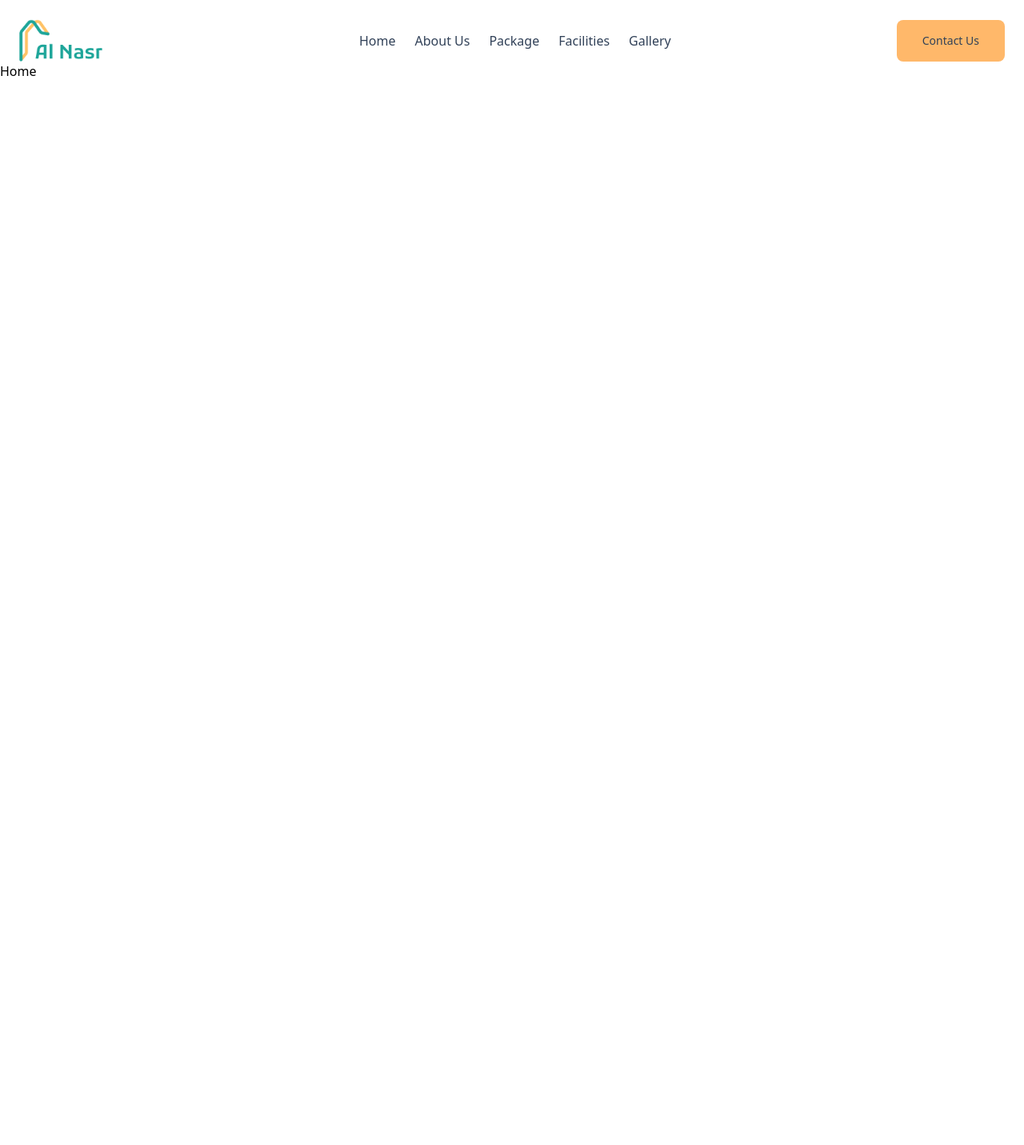
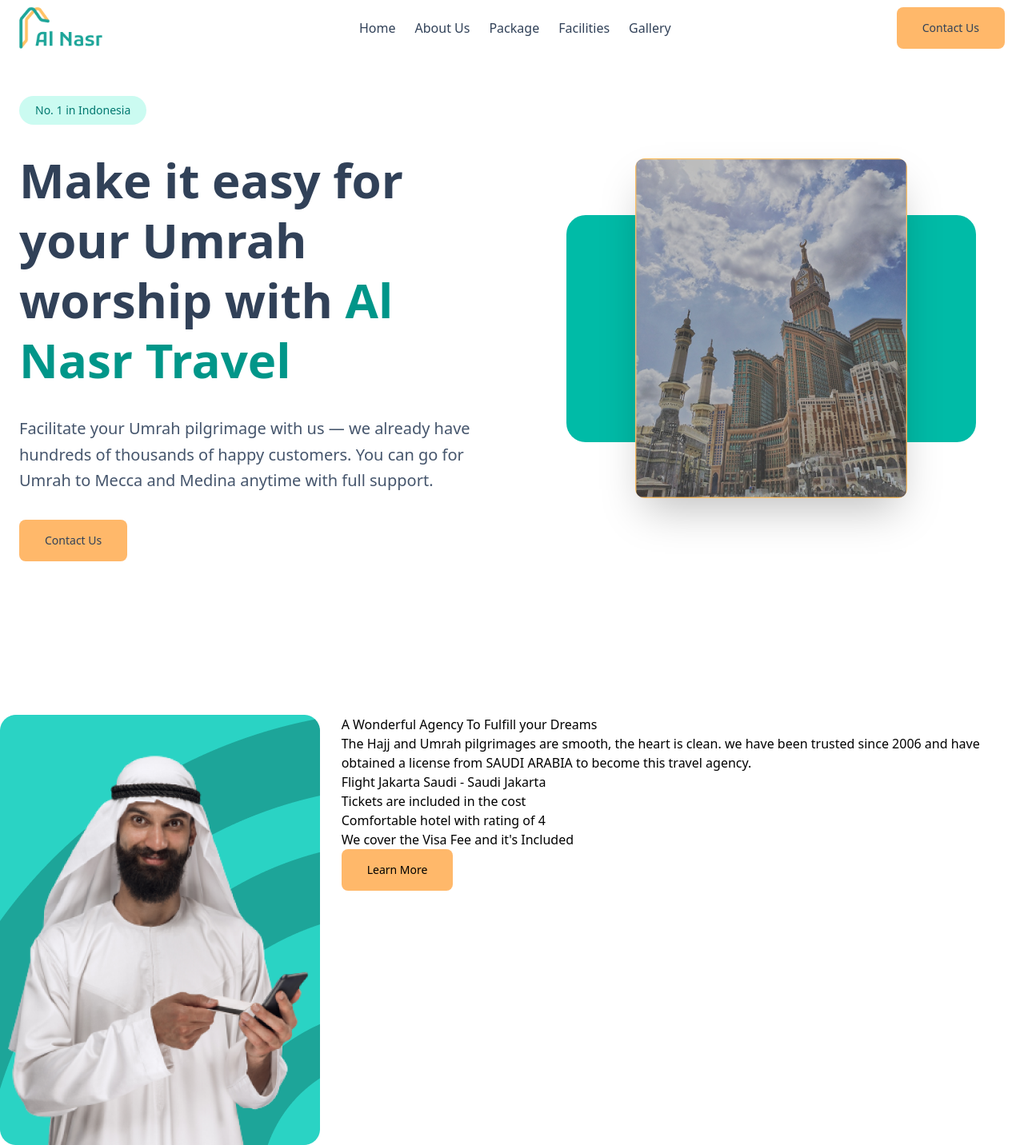
Before and after one commit to mfdpdev/al-nasr-hajj-umrah-ui-slice, a React (Vite) app: page / in a window 1280 px wide. Shown: the whole page at 80% size. Before the commit the page ends 800 px from the top, so only its background shows below. Built offline with nearby package versions, Linux system fonts and the light colour scheme.

Commit message:
feat: implementation of the hero section

```diff
--- a/src/App.jsx
+++ b/src/App.jsx
@@ -1,13 +1,15 @@
 import Navbar from "./components/header/Navbar"
+import AboutUs from "./sections/about-us/AboutUs"
 import Home from "./sections/home/Home"
 
 function App() {
 
   return (
     <>
-      <div className="w-full my-6">
+      <div className="mx-auto max-w-7xl flex flex-col space-y-18">
         <Navbar />
         <Home />
+        <AboutUs />
       </div>
     </>
   )
--- /dev/null
+++ b/src/components/button/Button.jsx
@@ -0,0 +1,8 @@
+export default function Button({ children }){
+  return (
+    <button className="px-8 py-4 bg-orange-300 text-sm rounded-lg
+      transition-transform transform hover:scale-105">
+      {children}
+    </button>
+  )
+}
--- a/src/components/header/Navbar.jsx
+++ b/src/components/header/Navbar.jsx
@@ -1,8 +1,10 @@
+import Button from "../button/Button"
 import logo from "./../../assets/Logo.png"
 export default function Navbar(){
   return (
     <>
-      <nav className="text-slate-700 mx-6 flex justify-between items-center">
+      <nav className="text-slate-700 fixed left-0 top-0 w-full py-2 flex justify-center items-center">
+        <div className="w-7xl px-6 flex justify-between items-center">
           <div>
             <img src={logo} alt="al-nasr" className="w-3/4" />
           </div>
@@ -14,9 +16,8 @@
             <li className="hover:text-orange-300">Gallery</li>
           </ul>
           <div>
-          <button className="px-8 py-4 bg-orange-300 text-sm rounded-lg">
-            Contact Us
-          </button>
+            <Button>Contact Us</Button>
+          </div>
         </div>
       </nav>
     </>
--- /dev/null
+++ b/src/sections/about-us/AboutUs.jsx
@@ -0,0 +1,24 @@
+import Button from "../../components/button/Button"
+import aboutus from "./../../assets/about.png"
+export default function AboutUs(){
+  return (
+    <>
+      <div className="flex">
+        <div className="flex-1">
+          <img src={aboutus} alt="" />
+        </div>
+        <div className="flex-2">
+          <h1>A Wonderful Agency To Fulfill your Dreams</h1>
+          <p>The Hajj and Umrah pilgrimages are smooth, the heart is clean. we have been trusted since 2006 and have obtained a license from SAUDI ARABIA to become this travel agency.</p>
+          <ul>
+            <li>Flight Jakarta Saudi - Saudi Jakarta</li>
+            <li>Tickets are included in the cost</li>
+            <li>Comfortable hotel with rating of 4</li>
+            <li>We cover the Visa Fee and it's Included</li>
+          </ul>
+          <Button>Learn More</Button>
+        </div>
+      </div>
+    </>
+  )
+}
--- a/src/sections/home/Home.jsx
+++ b/src/sections/home/Home.jsx
@@ -1,7 +1,43 @@
+import Button from "../../components/button/Button";
+import hero from "./../../assets/hero.png"
+
 export default function Home(){
   return (
     <>
-      <h1>Home</h1>
+      <main className="mx-6 py-30 flex flex-col lg:flex-row items-center text-slate-700 gap-10 lg:gap-16">
+        <div className="flex-1 flex flex-col space-y-6 lg:space-y-8 order-2 lg:order-1 text-center lg:text-left">
+          <p className="w-fit mx-auto lg:mx-0 text-xs sm:text-sm px-5 py-2 bg-teal-100 text-teal-700 rounded-full font-medium">
+            No. 1 in Indonesia
+          </p>
+
+          <h1 className="text-3xl sm:text-4xl md:text-5xl lg:text-5xl xl:text-6xl font-bold leading-tight">
+            Make it easy for your Umrah worship with <span className="text-teal-600">Al Nasr Travel</span>
+          </h1>
+
+          <p className="text-base sm:text-lg lg:text-xl text-slate-600 max-w-2xl mx-auto lg:mx-0 leading-relaxed">
+            Facilitate your Umrah pilgrimage with us — we already have hundreds of thousands of happy customers.
+            You can go for Umrah to Mecca and Medina anytime with full support.
+          </p>
+
+          <div className="flex justify-center lg:justify-start">
+            <Button className="px-8 py-4 text-lg font-semibold shadow-lg hover:shadow-xl transition-all">
+              Contact Us
+            </Button>
+          </div>
+        </div>
+
+        <div className="flex-1 relative order-1 lg:order-2 w-full flex justify-center items-center">
+          <div className="absolute h-1/3 sm:h-3/5 lg:h-2/3 w-full max-w-lg mx-auto bg-teal-500 rounded-2xl lg:rounded-3xl"></div>
+
+          <div className="relative z-10 w-full flex justify-center">
+            <img
+              src={hero}
+              alt="Umrah with Al Nasr Travel"
+              className="w-6/12 sm:w-5/12 lg:w-8/12 xl:w-7/12 rounded-xl shadow-2xl transition-transform duration-300 hover:scale-105"
+            />
+          </div>
+        </div>
+      </main>
     </>
   )
 }
```
Also changed, not shown: src/assets/about.png (added), src/assets/hero.png (added). Lines whose indentation alone changed are shown as unchanged.
